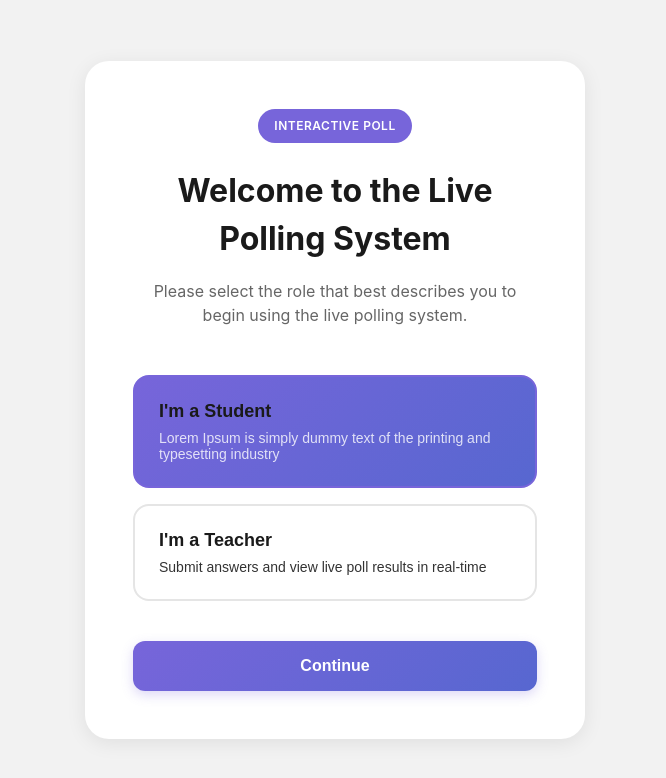
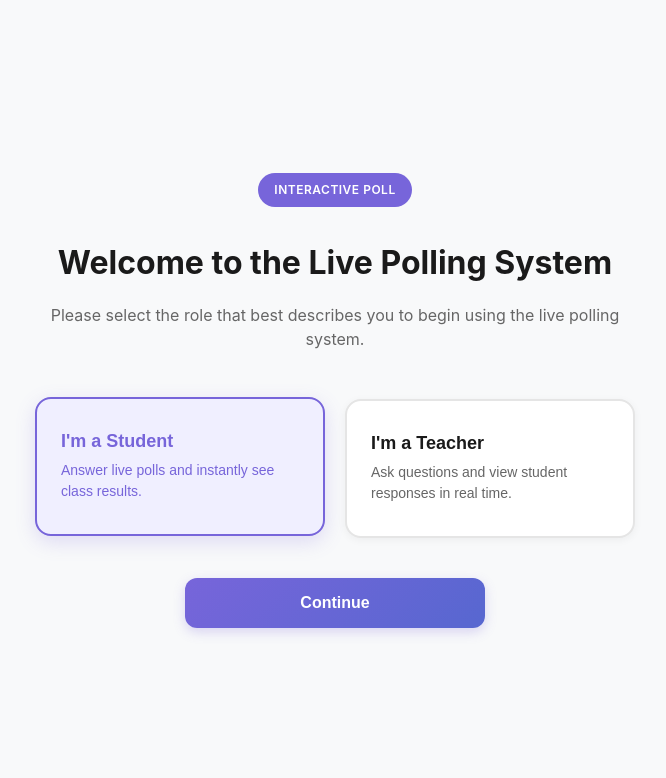
Before and after one commit to geetanjali9361/Live-polling-system, a React (Vite) app in the folder frontend/live-poll-frontend/: page / in a window 1280 px wide. Shown: the top 778 px of the page, without its empty margins (305-971 px from the left). Built offline with nearby package versions, Linux system fonts and the light colour scheme; no server answers.

Commit message:
updated design

```diff
--- a/frontend/live-poll-frontend/src/context/pollContext.jsx
+++ b/frontend/live-poll-frontend/src/context/pollContext.jsx
@@ -22,6 +22,8 @@ export default function PollProvider({ children }) {
   const [counts, setCounts] = useState([]);    // live results
   const [roster, setRoster] = useState([]);    // connected students
   const [chat, setChat] = useState([]);        // chat log
+  const [kickedOut, setKickedOut] = useState(false);
+
 
   // NEW: the currently running question payload (text/options/correctIndex if present)
   const [currentQuestion, setCurrentQuestion] = useState(null);
@@ -69,6 +71,10 @@ export default function PollProvider({ children }) {
       setCounts([]);
       setCurrentQuestion(null);
     });
+
+    socket.on('student:removed', () => {
+  setKickedOut(true); // Set kicked out state instead of alert + reload
+});
 
     socket.on('question:started', ({ questionId, text, options, correctIndex, endsAt }) => {
       setActiveQ(questionId);
@@ -175,7 +181,7 @@ export default function PollProvider({ children }) {
     poll, setPoll, activeQ, endsAt, counts, roster, chat,
     currentQuestion, setCurrentQuestion,
     joinAsStudent, startQuestion, endQuestion, removeStudent, sendChat,
-    createPoll, fetchLatest, fetchHistory,
+    createPoll, fetchLatest, fetchHistory,kickedOut, setKickedOut,
   };
 
   return <PollCtx.Provider value={value}>{children}</PollCtx.Provider>;
--- a/frontend/live-poll-frontend/src/pages/roleSelect.jsx
+++ b/frontend/live-poll-frontend/src/pages/roleSelect.jsx
@@ -6,27 +6,27 @@ export default function RoleSelect({ onContinue }) {
   const [tempRole, setTempRole] = useState('student');
 
   return (
-    <div className="page">
-      <div className="container">
+    <div className="page role-select-page">
+      <div className="role-select-content">
         <div className="header-badge">Interactive Poll</div>
 
         <h1>Welcome to the <strong>Live Polling System</strong></h1>
         <p className="subtitle">Please select the role that best describes you to begin using the live polling system.</p>
 
-        <div className="cards">
+        <div className="role-cards-horizontal">
           <button
-            className={`card ${tempRole === 'student' ? 'active' : ''}`}
+            className={`role-card ${tempRole === 'student' ? 'active' : ''}`}
             onClick={() => setTempRole('student')}
           >
             <h3>I'm a Student</h3>
-            <p>Lorem Ipsum is simply dummy text of the printing and typesetting industry</p>
+            <p>Answer live polls and instantly see class results.</p>
           </button>
           <button
-            className={`card ${tempRole === 'teacher' ? 'active' : ''}`}
+            className={`role-card ${tempRole === 'teacher' ? 'active' : ''}`}
             onClick={() => setTempRole('teacher')}
           >
             <h3>I'm a Teacher</h3>
-            <p>Submit answers and view live poll results in real-time</p>
+            <p>Ask questions and view student responses in real time.</p>
           </button>
         </div>
 
--- a/frontend/live-poll-frontend/src/pages/student.jsx
+++ b/frontend/live-poll-frontend/src/pages/student.jsx
@@ -6,7 +6,7 @@ import ResultsBar from '../components/resultsBar';
 import TabbedSidebar from '../components/tabbedSidebar.jsx';
 
 export default function Student() {
-  const { name, setName, joined, poll, activeQ, endsAt, counts, joinAsStudent, currentQuestion } = usePoll();
+  const { name, setName, joined, poll, activeQ, endsAt, counts, joinAsStudent, currentQuestion,kickedOut } = usePoll();
   const [selected, setSelected] = useState(null);
   const [submitted, setSubmitted] = useState(false);
   const [myAnswer, setMyAnswer] = useState(null);
@@ -21,7 +21,18 @@ export default function Student() {
     const ack = await joinAsStudent((name || '').trim());
     if (!ack?.ok) alert(ack?.msg || 'Join failed');
   };
+if (kickedOut) {
+    return (
+      <div className="page">
+        <div className="container">
+          <div className="header-badge">Interactive Poll</div>
 
+          <h2>You've been Kicked out !</h2>
+          <p>Looks like the teacher has removed you from the poll system. Please try again sometime.</p>
+        </div>
+      </div>
+    );
+  }
   if (!joined) {
     return (
       <div className="page">
--- a/frontend/live-poll-frontend/src/style.css
+++ b/frontend/live-poll-frontend/src/style.css
@@ -745,3 +745,103 @@ h3 {
     padding: 32px 24px;
   }
 }
+
+/* Role Select Page - No Container Box */
+.role-select-page {
+  min-height: 100vh;
+  background: #f8f9fa;
+  padding: 60px 20px;
+  display: flex;
+  justify-content: center;
+  align-items: center;
+}
+
+.role-select-content {
+  max-width: 600px;
+  width: 100%;
+  text-align: center;
+}
+
+.role-select-content .header-badge {
+  margin-bottom: 32px;
+}
+
+.role-select-content h1 {
+  font-size: 32px;
+  font-weight: 700;
+  color: #1a1a1a;
+  margin-bottom: 16px;
+}
+
+.role-select-content .subtitle {
+  color: #666;
+  margin-bottom: 48px;
+  font-size: 16px;
+  line-height: 1.5;
+}
+
+/* Role Cards - Horizontal Layout */
+.role-cards-horizontal {
+  display: flex;
+  gap: 20px;
+  margin-bottom: 40px;
+}
+
+.role-card {
+  flex: 1;
+  padding: 32px 24px;
+  border: 2px solid #E5E5E5;
+  border-radius: 16px;
+  background: white;
+  cursor: pointer;
+  transition: all 0.3s ease;
+  text-align: left;
+  box-shadow: 0 2px 8px rgba(0, 0, 0, 0.05);
+}
+
+.role-card:hover {
+  border-color: #7765DA;
+  box-shadow: 0 4px 16px rgba(119, 101, 218, 0.15);
+}
+
+.role-card.active {
+  border-color: #7765DA;
+  background: #F0EFFF;
+  transform: translateY(-2px);
+  box-shadow: 0 6px 20px rgba(119, 101, 218, 0.2);
+}
+
+.role-card h3 {
+  font-size: 18px;
+  font-weight: 600;
+  margin-bottom: 8px;
+  color: #1a1a1a;
+}
+
+.role-card p {
+  font-size: 14px;
+  color: #666;
+  margin: 0;
+  line-height: 1.5;
+}
+
+.role-card.active h3 {
+  color: #7765DA;
+}
+
+.role-card.active p {
+  color: #7765DA;
+}
+
+/* Continue Button for Role Select */
+.role-select-content .primary {
+  max-width: 300px;
+}
+
+/* Responsive */
+@media (max-width: 768px) {
+  .role-cards-horizontal {
+    flex-direction: column;
+    gap: 16px;
+  }
+}
```
